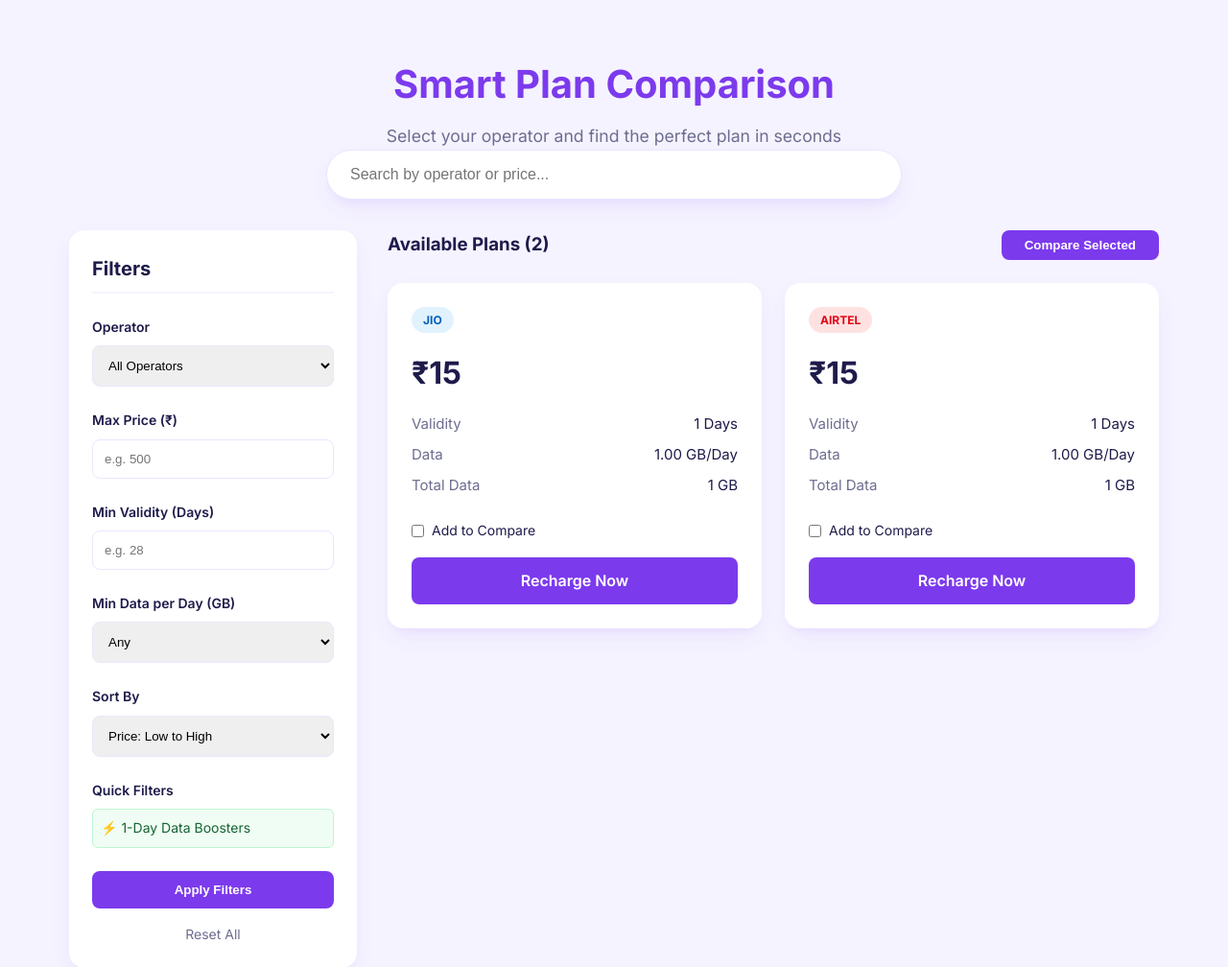
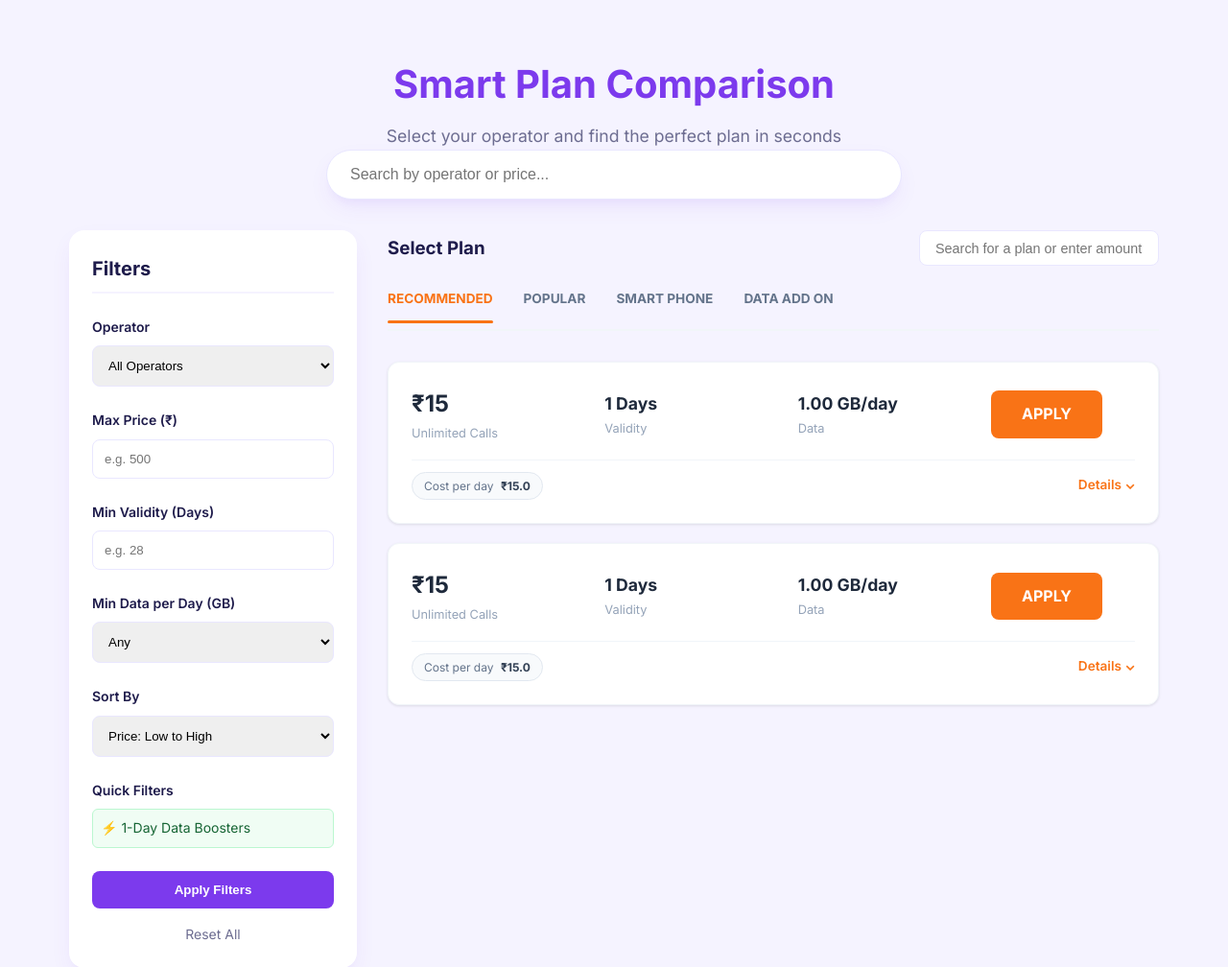
Before and after one commit to nsaranya28/Recharge-Platform, a PHP site: page /recharge/ in a window 1280 px wide. Shown: the part 444-1452 px from the top of the page at 96% size. Run offline with PHP 8.4, Linux system fonts and the light colour scheme; data comes from the database, SQL or seed files in the repository.

Commit message:
loginchanges

```diff
--- a/index.php
+++ b/index.php
@@ -266,60 +266,65 @@ if (isset($_POST['compare']) && !empty($_POST['plan_ids'])) {
             </form>
         </aside>
 
-        <!-- Plans Grid -->
+        <!-- Freecharge Style Plan Selection -->
         <main>
-            <form method="POST" action="index.php#comparison">
-                <div style="display: flex; justify-content: space-between; align-items: center; margin-bottom: 1.5rem;">
-                    <h3>Available Plans (<?php echo count($plans); ?>)</h3>
-                    <button type="submit" name="compare" class="btn-apply" style="width: auto; padding: 0.5rem 1.5rem;">Compare Selected</button>
+            <div class="plan-selection-header">
+                <h3>Select Plan</h3>
+                <div class="search-filter-wrapper">
+                    <input type="text" name="search" placeholder="Search for a plan or enter amount" value="<?php echo htmlspecialchars($search); ?>">
                 </div>
+            </div>
 
-                <div class="plans-grid">
-                    <?php if (empty($plans)): ?>
-                        <p style="grid-column: 1/-1; text-align: center; padding: 3rem; color: var(--text-muted);">No plans found matching your criteria.</p>
-                    <?php else: ?>
-                        <?php foreach ($plans as $plan): ?>
-                            <div class="plan-card <?php echo $plan['is_best_plan'] ? 'best-plan' : ''; ?>">
-                                <?php if ($plan['is_best_plan']): ?>
-                                    <div class="badge-best">BEST VALUE</div>
-                                <?php endif; ?>
+            <!-- Category Tabs -->
+            <div class="plan-tabs">
+                <a href="index.php" class="tab-item active">RECOMMENDED</a>
+                <a href="index.php?operator=<?php echo $operator; ?>&max_price=500" class="tab-item">POPULAR</a>
+                <a href="index.php?min_data=2" class="tab-item">SMART PHONE</a>
+                <a href="index.php?max_validity=1" class="tab-item">DATA ADD ON</a>
+            </div>
 
-                                <span class="operator-tag tag-<?php echo strtolower($plan['operator']); ?>">
-                                    <?php echo $plan['operator']; ?>
-                                </span>
+            <div class="plans-list-container">
+                <?php if (empty($plans)): ?>
+                    <p style="text-align: center; padding: 3rem; color: var(--text-muted);">No plans found matching your criteria.</p>
+                <?php else: ?>
+                    <?php foreach ($plans as $plan): ?>
+                        <div class="plan-row-card">
+                            <?php if ($plan['is_best_plan']): ?>
+                                <div class="row-badge">Popular</div>
+                            <?php endif; ?>
 
-                                <div class="plan-price">
-                                    ₹<?php echo number_format($plan['price'], 0); ?>
+                            <div class="plan-row-content">
+                                <div class="plan-col price-col">
+                                    <div class="row-price">₹<?php echo number_format($plan['price'], 0); ?></div>
+                                    <div class="row-subtext">Unlimited Calls</div>
                                 </div>
 
-                                <div class="plan-details">
-                                    <div class="detail-item">
-                                        <span>Validity</span>
-                                        <span><?php echo $plan['validity']; ?> Days</span>
-                                    </div>
-                                    <div class="detail-item">
-                                        <span>Data</span>
-                                        <span><?php echo $plan['data_per_day']; ?> GB/Day</span>
-                                    </div>
-                                    <div class="detail-item">
-                                        <span>Total Data</span>
-                                        <span><?php echo $plan['validity'] * $plan['data_per_day']; ?> GB</span>
-                                    </div>
+                                <div class="plan-col validity-col">
+                                    <div class="row-main-val"><?php echo $plan['validity']; ?> Days</div>
+                                    <div class="row-subtext">Validity</div>
                                 </div>
 
-                                <label class="compare-checkbox">
-                                    <input type="checkbox" name="plan_ids[]" value="<?php echo $plan['id']; ?>">
-                                    Add to Compare
-                                </label>
+                                <div class="plan-col data-col">
+                                    <div class="row-main-val"><?php echo $plan['data_per_day']; ?> GB/day</div>
+                                    <div class="row-subtext">Data</div>
+                                </div>
 
-                                <a href="recharge.php?id=<?php echo $plan['id']; ?>" class="btn-apply" style="display: block; text-align: center; text-decoration: none; margin-top: 1rem; background: var(--primary);">
-                                    Recharge Now
-                                </a>
+                                <div class="plan-col action-col">
+                                    <a href="recharge.php?id=<?php echo $plan['id']; ?>" class="btn-apply-orange">
+                                        APPLY
+                                    </a>
+                                </div>
                             </div>
-                        <?php endforeach; ?>
-                    <?php endif; ?>
-                </div>
-            </form>
+
+                            <div class="plan-row-footer">
+                                <div class="cost-badge">Cost per day <span>₹<?php echo number_format($plan['price'] / $plan['validity'], 1); ?></span></div>
+                                <a href="#" class="details-link">Details ⌄</a>
+                            </div>
+                        </div>
+                    <?php endforeach; ?>
+                <?php endif; ?>
+            </div>
+        </main>
 
             <!-- Comparison Table -->
             <?php if (!empty($compare_plans)): ?>
--- a/style.css
+++ b/style.css
@@ -532,19 +532,161 @@ header p {
     color: var(--primary);
 }
 
-/* Responsive */
-@media (max-width: 768px) {
-    .container { padding: 1.5rem; }
-    .services-box-grid {
-        grid-template-columns: repeat(3, 1fr);
-        padding: 1.5rem;
-        gap: 1rem;
-    }
-    .service-box-icon { width: 60px; height: 60px; font-size: 1.75rem; }
+/* Freecharge Style Plan Selection */
+.plan-selection-header {
+    display: flex;
+    justify-content: space-between;
+    align-items: center;
+    margin-bottom: 1.5rem;
 }
 
-@media (max-width: 480px) {
-    .services-box-grid {
-        grid-template-columns: repeat(2, 1fr);
+.search-filter-wrapper input {
+    padding: 0.6rem 1rem;
+    border: 1px solid var(--border-color);
+    border-radius: 8px;
+    width: 250px;
+    font-size: 0.9rem;
+}
+
+.plan-tabs {
+    display: flex;
+    gap: 2rem;
+    border-bottom: 2px solid #f1f5f9;
+    margin-bottom: 2rem;
+    overflow-x: auto;
+    padding-bottom: 0.5rem;
+}
+
+.tab-item {
+    text-decoration: none;
+    color: #64748b;
+    font-size: 0.85rem;
+    font-weight: 700;
+    padding-bottom: 0.75rem;
+    position: relative;
+    white-space: nowrap;
+}
+
+.tab-item.active {
+    color: #f97316;
+}
+
+.tab-item.active::after {
+    content: '';
+    position: absolute;
+    bottom: -2px;
+    left: 0;
+    width: 100%;
+    height: 3px;
+    background: #f97316;
+    border-radius: 99px;
+}
+
+.plan-row-card {
+    background: white;
+    border-radius: 12px;
+    box-shadow: 0 1px 3px rgba(0,0,0,0.1);
+    margin-bottom: 1.25rem;
+    padding: 1.5rem;
+    position: relative;
+    border: 1px solid #f1f5f9;
+    transition: all 0.2s ease;
+}
+
+.plan-row-card:hover {
+    box-shadow: 0 10px 15px -3px rgba(0,0,0,0.05);
+}
+
+.row-badge {
+    position: absolute;
+    top: -10px;
+    left: 20px;
+    background: #dbeafe;
+    color: #1e40af;
+    font-size: 0.7rem;
+    font-weight: 700;
+    padding: 2px 10px;
+    border-radius: 4px;
+    text-transform: uppercase;
+}
+
+.plan-row-content {
+    display: grid;
+    grid-template-columns: 1fr 1fr 1fr 150px;
+    align-items: center;
+    border-bottom: 1px solid #f1f5f9;
+    padding-bottom: 1rem;
+    margin-bottom: 0.75rem;
+}
+
+.row-price {
+    font-size: 1.5rem;
+    font-weight: 800;
+    color: #1e293b;
+}
+
+.row-main-val {
+    font-size: 1.1rem;
+    font-weight: 700;
+    color: #1e293b;
+}
+
+.row-subtext {
+    font-size: 0.8rem;
+    color: #94a3b8;
+    margin-top: 2px;
+}
+
+.btn-apply-orange {
+    background: #f97316;
+    color: white;
+    text-decoration: none;
+    padding: 0.75rem 2rem;
+    border-radius: 8px;
+    font-weight: 700;
+    display: inline-block;
+    text-align: center;
+    transition: background 0.2s;
+}
+
+.btn-apply-orange:hover {
+    background: #ea580c;
+}
+
+.plan-row-footer {
+    display: flex;
+    justify-content: space-between;
+    align-items: center;
+}
+
+.cost-badge {
+    font-size: 0.75rem;
+    color: #64748b;
+    background: #f8fafc;
+    padding: 4px 12px;
+    border-radius: 99px;
+    border: 1px solid #e2e8f0;
+}
+
+.cost-badge span {
+    font-weight: 800;
+    color: #334155;
+    margin-left: 4px;
+}
+
+.details-link {
+    font-size: 0.85rem;
+    color: #f97316;
+    text-decoration: none;
+    font-weight: 600;
+}
+
+/* Responsive */
+@media (max-width: 640px) {
+    .plan-row-content {
+        grid-template-columns: 1fr 1fr;
+        gap: 1.5rem;
     }
+    .action-col { grid-column: 1 / -1; }
+    .btn-apply-orange { width: 100%; }
 }
```
